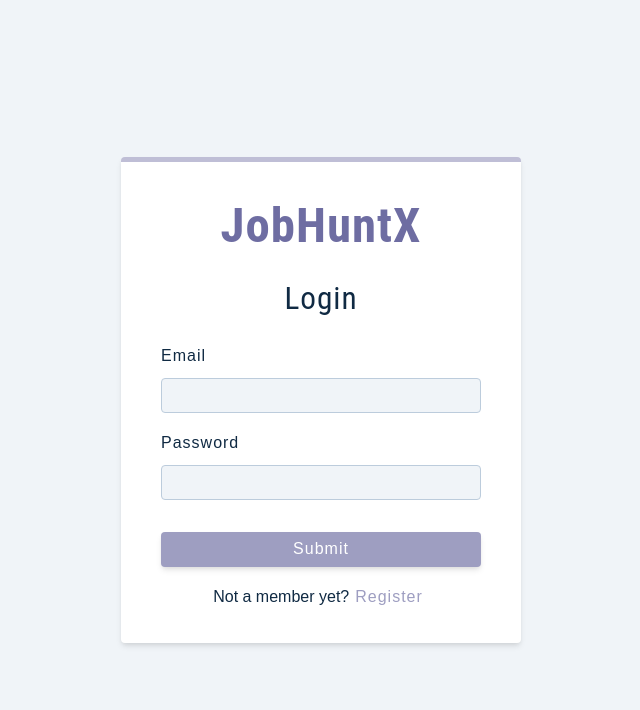
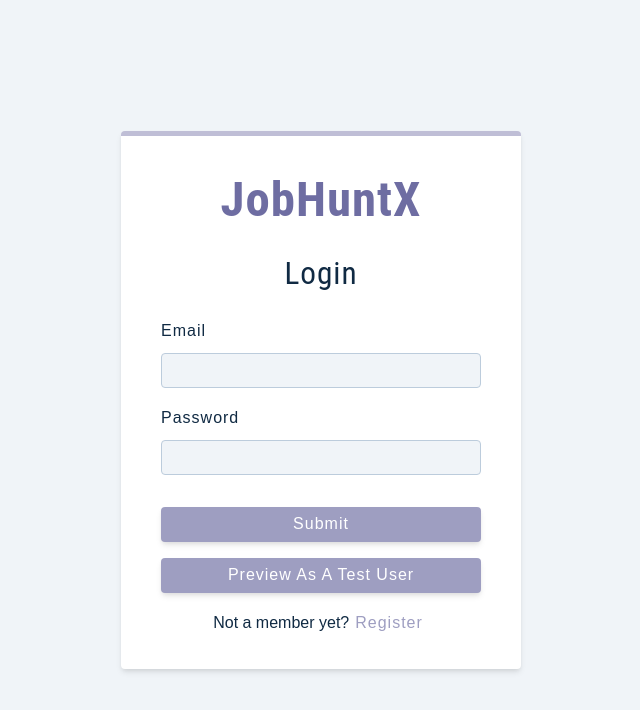
Before and after one commit to nataburdyey/job-hunt-x, a React (Vite) app: page /register in a window 1280 px wide. Shown: the top 710 px of the page, without its empty margins (319-959 px from the left). Built offline with nearby package versions, Linux system fonts and the light colour scheme.

Commit message:
add demo user

```diff
--- a/src/pages/Register.jsx
+++ b/src/pages/Register.jsx
@@ -83,6 +83,16 @@ const Register = () => {
         <button type='submit' className='btn btn-block' disabled={isLoading}>
           {isLoading ? 'Loading...' : 'Submit'}
         </button>
+        <button
+  type='button'
+  className='btn btn-block'
+  disabled={isLoading}
+  onClick={() => {
+    dispatch(loginUser({ email: 'testUser@test.com', password: 'secret' }));
+  }}
+>
+  {isLoading ? 'loading...' : 'Preview as a Test User'}
+</button>
         <p>
           {values.isMember ? 'Not a member yet?' : 'Already a member'}
           <button type='button' onClick={toggleMember} className='member-btn'>
```
